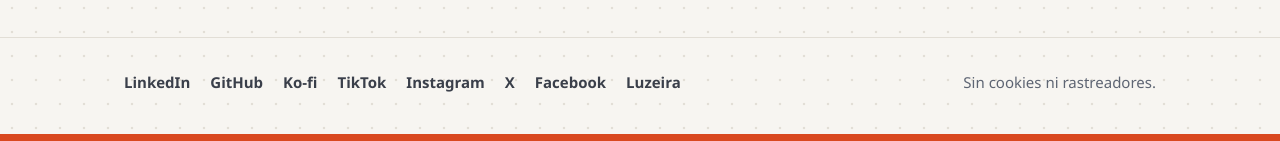
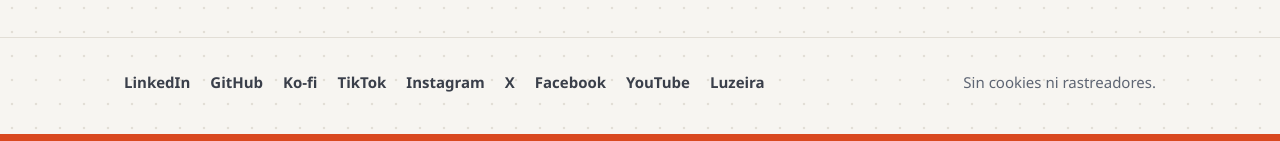
Before and after one commit to eriik-rz/eriik-rz.github.io, a plain HTML site: page index.html in a window 1280 px wide. Shown: the part 3868-4009 px from the top of the page. Drawn offline with Linux system fonts and the light colour scheme.

Commit message:
Enlace al canal de YouTube de eriik_rz_dev

```diff
--- a/index.html
+++ b/index.html
@@ -149,6 +149,7 @@
         <a href="https://www.instagram.com/eriik_rz.dev/" rel="me noopener">Instagram</a>
         <a href="https://x.com/eriik_rz_dev" rel="me noopener">X</a>
         <a href="https://www.facebook.com/eriik.rz.dev" rel="me noopener">Facebook</a>
+        <a href="https://www.youtube.com/@eriik_rz_dev" rel="me noopener">YouTube</a>
         <a href="https://eriik-rz.github.io/luzeira/">Luzeira</a>
       </nav>
       <p>Sin cookies ni rastreadores.</p>
```
